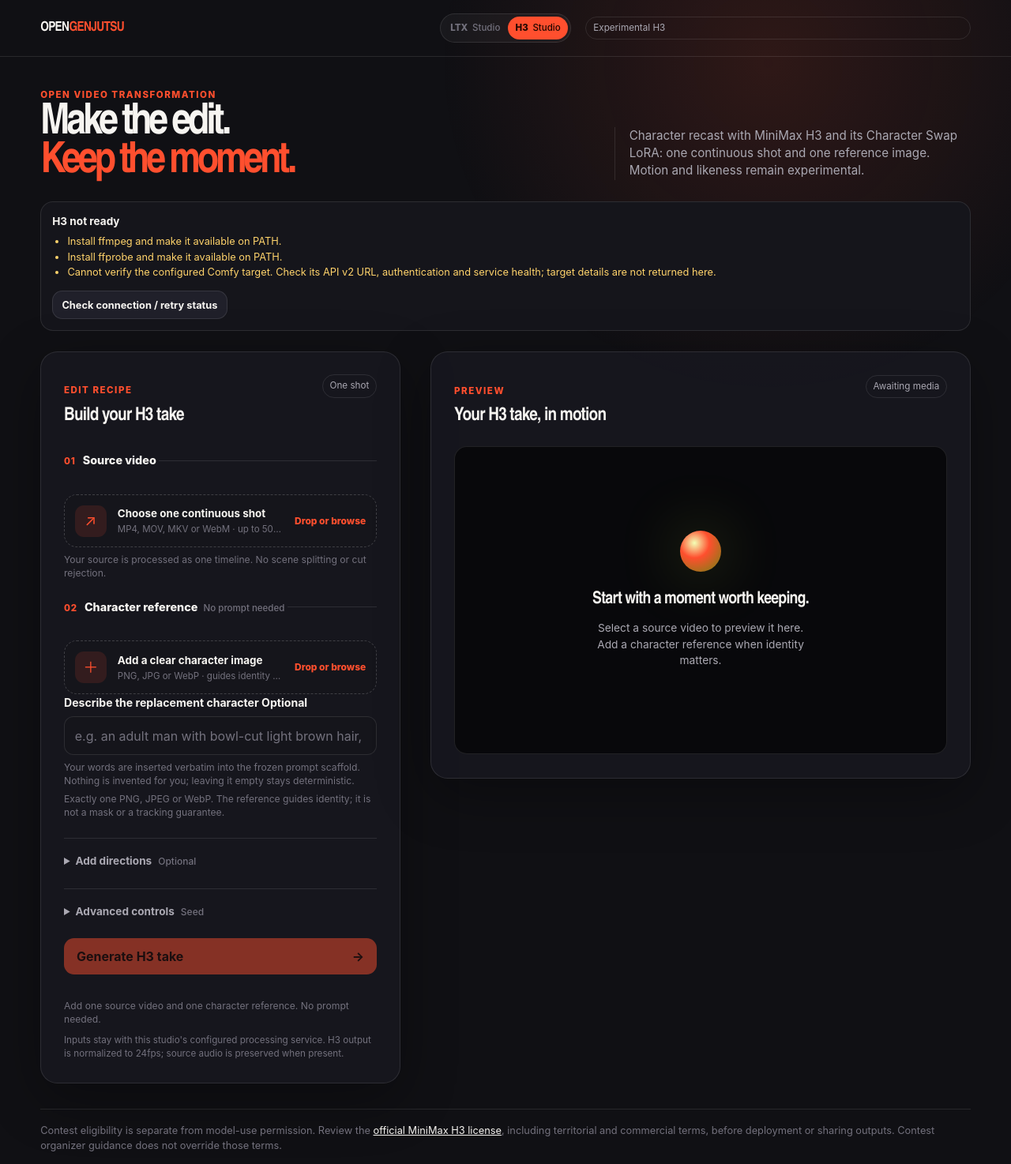
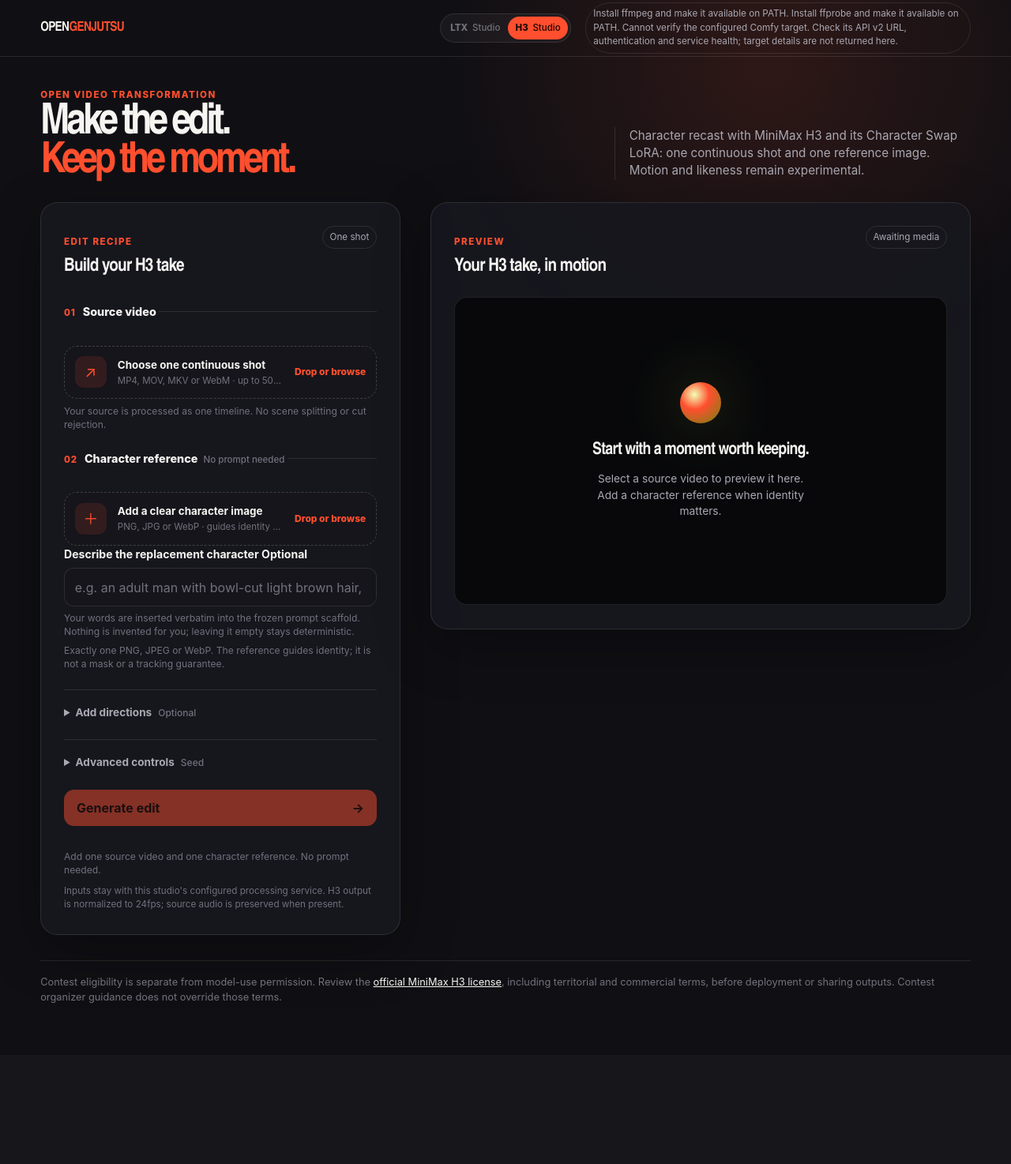
Before and after one commit to lvsas/OpenJutsuStudio, a FastAPI app: page /h3 in a window 1280 px wide. Shown: the top 1474 px of the page at 79% size. After the commit the page ends 1270 px from the top, so only its background shows below. Run offline with FastAPI, Linux system fonts and the light colour scheme; data that the repository does not hold is empty.

Commit message:
fix(h3): put readiness in the header badge and match the primary button label
The user rejected the H3 readiness treatment: a dedicated section with a
'Check connection / retry status' button has no equivalent in LTX, where
availability is a single header badge and warnings ride along in the panel.

- #h3-readiness becomes a header badge carrying the real readiness text and the
  same live class LTX uses; the dedicated section, its issue list and the retry
  button are deleted along with their CSS.
- warnings move to a notice line after the form help, which is where LTX puts them.
- the primary button now reads 'Generate edit' in both studios. The suggestion to
  rename it to 'Generate swap' later is noted, not applied.
- the retry path is gone because LTX has none: readiness is checked on load and the
  server stays the authoritative gate before accepting a job.

Verified in the browser: both headers are wordmark + engine switch + readiness
badge, H3 reads 'H3 ready' with the live class, and neither page has a readiness
section or retry button.

```diff
--- a/src/static/h3-studio.css
+++ b/src/static/h3-studio.css
@@ -9,11 +9,6 @@ html[data-engine="h3"] {
 [data-engine="h3"] a:focus-visible { outline: 2px solid var(--accent); outline-offset: 3px; }
 [data-engine="h3"] .studio-stage { min-height: 0; }
 [data-engine="h3"] .studio-grid { grid-template-columns: minmax(19rem, .8fr) minmax(26rem, 1.2fr); }
-[data-engine="h3"] .h3-readiness { background: var(--surface-soft); border: 1px solid var(--line); border-radius: var(--radius-md); margin-top: var(--space-5); padding: var(--space-3); }
-[data-engine="h3"] .h3-readiness strong { display: block; font-size: .85rem; }
-[data-engine="h3"] .h3-readiness ul { color: var(--warning); font-size: .8rem; margin: .4rem 0; padding-left: 1.2rem; }
-[data-engine="h3"] .h3-readiness ul:empty { display: none; }
-[data-engine="h3"] .h3-readiness button { margin-top: .5rem; }
 [data-engine="h3"] .stage-frame > img { background: #000; height: 100%; object-fit: contain; width: 100%; }
 [data-engine="h3"] .advanced-settings .field-label { margin-top: var(--space-3); }
 [data-engine="h3"] .h3-license { border-top: 1px solid var(--line); margin-top: var(--space-6); padding-top: var(--space-4); }
--- a/src/static/h3-studio.js
+++ b/src/static/h3-studio.js
@@ -21,9 +21,9 @@ function update() {
   // Readiness is advisory here: the server checks the target again and returns the exact reason.
   byId('submit').disabled = locked || !inputs;
   byId('replay').disabled = locked || !take.capsule;
-  byId('form-help').textContent = locked ? 'A take is being submitted or tracked. Retry status if the connection is interrupted.'
+  byId('form-help').textContent = locked ? 'A take is being submitted or tracked.'
     : !inputs ? 'Add one source video and one character reference. No prompt needed.'
-    : ready ? 'Ready to generate an H3 take.'
+    : ready ? 'Ready to generate.'
     : 'H3 availability is unverified. You can still submit; the server rechecks it and reports the exact reason.';
 }
 async function checkReadiness() {
@@ -31,24 +31,24 @@ async function checkReadiness() {
   ready = false;
   take.ready = false;
   update();
-  byId('readiness').textContent = 'Checking H3 availability…';
-  const notes = byId('readiness-notes');
-  notes.replaceChildren();
+  const badge = byId('readiness');
+  const notes = byId('notices');
+  badge.classList.remove('live');
+  badge.textContent = 'Checking H3 availability…';
+  notes.hidden = true;
   try {
     const report = await request('/api/h3/readiness', {signal: AbortSignal.timeout(20000)});
     if (epoch !== readinessEpoch) return false;
     ready = report.ready === true;
-    byId('readiness').textContent = ready ? 'H3 ready' : 'H3 not ready';
-    for (const message of [...(report.issues || []), ...(report.warnings || [])]) {
-      const item = document.createElement('li');
-      item.textContent = String(message);
-      notes.append(item);
-    }
-    if (!ready && !notes.childElementCount) byId('readiness').textContent = 'H3 not ready. Check the studio configuration.';
+    badge.classList.toggle('live', ready);
+    badge.textContent = ready ? 'H3 ready' : (report.issues || ['H3 unavailable']).join(' ');
+    notes.textContent = (report.warnings || []).join(' ');
+    notes.hidden = !notes.textContent;
   } catch (error) {
     if (epoch !== readinessEpoch) return false;
     ready = false;
-    byId('readiness').textContent = `H3 availability unknown: ${error.message}`;
+    badge.textContent = 'H3 unavailable';
+    notes.hidden = true;
   }
   take.ready = ready;
   update();
@@ -131,11 +131,6 @@ byId('remove-reference').addEventListener('click', () => {
 // Same shared drag/drop implementation as the LTX studio; unsupported drops keep the current file.
 window.OpenGenjutsuStudio?.bindFileDropTargets?.(notify);
 byId('seed').addEventListener('input', () => byId('seed').setCustomValidity(''));
-byId('retry').addEventListener('click', () => {
-  if (pending) return;
-  checkReadiness();
-  take.resume();
-});
 for (const kind of ['source', 'reference', 'result']) {
   byId(`${kind}-preview`).addEventListener('error', () => {
     loadStageMedia(kind, '');
--- a/src/templates/h3.html
+++ b/src/templates/h3.html
@@ -17,18 +17,13 @@
       <a class="engine-chip" href="/">LTX <span>Studio</span></a>
       <a class="engine-chip active" href="/h3" aria-current="page">H3 <span>Studio</span></a>
     </nav>
-    <span class="badge">Experimental H3</span>
+    <div id="h3-readiness" class="badge" role="status" aria-live="polite">Checking H3 availability…</div>
   </header>
   <main class="studio-shell">
     <section class="studio-intro" aria-labelledby="studio-title">
       <p class="eyebrow">Open video transformation</p>
       <h1 id="studio-title">Make the edit.<br><em>Keep the moment.</em></h1>
       <p>Character recast with MiniMax H3 and its Character Swap LoRA: one continuous shot and one reference image. Motion and likeness remain experimental.</p>
-    </section>
-    <section class="h3-readiness" aria-label="H3 availability">
-      <strong id="h3-readiness" role="status" aria-live="polite">Checking H3 availability…</strong>
-      <ul id="h3-readiness-notes"></ul>
-      <button id="h3-retry" class="btn btn-secondary btn-small" type="button">Check connection / retry status</button>
     </section>
     <div class="studio-grid">
       <section class="recipe-panel" aria-labelledby="recipe-title">
@@ -73,8 +68,9 @@
             <input id="h3-seed" name="seed" class="text-input" type="text" inputmode="numeric" pattern="[0-9]{1,20}" value="302929098223082" required aria-describedby="h3-seed-help">
             <p id="h3-seed-help" class="field-help">Unsigned 64-bit integer. Replays use the frozen recipe, not this form.</p>
           </details>
-          <button id="h3-submit" class="btn btn-primary generate-button" type="submit" disabled>Generate H3 take <span aria-hidden="true">→</span></button>
+          <button id="h3-submit" class="btn btn-primary generate-button" type="submit" disabled><span>Generate edit</span><span aria-hidden="true">→</span></button>
           <p id="h3-form-help" class="field-help">Add a source and one reference. H3 must be ready to submit.</p>
+          <p id="h3-notices" class="field-help" role="status" hidden></p>
           <p class="privacy-note">Inputs stay with this studio's configured processing service. H3 output is normalized to 24fps; source audio is preserved when present.</p>
         </form>
       </section>
```
Also changed, not shown: tests/h3_studio_contract.mjs (+8 -9 lines), tests/test_h3_studio_ui.py (+4 -0 lines).
